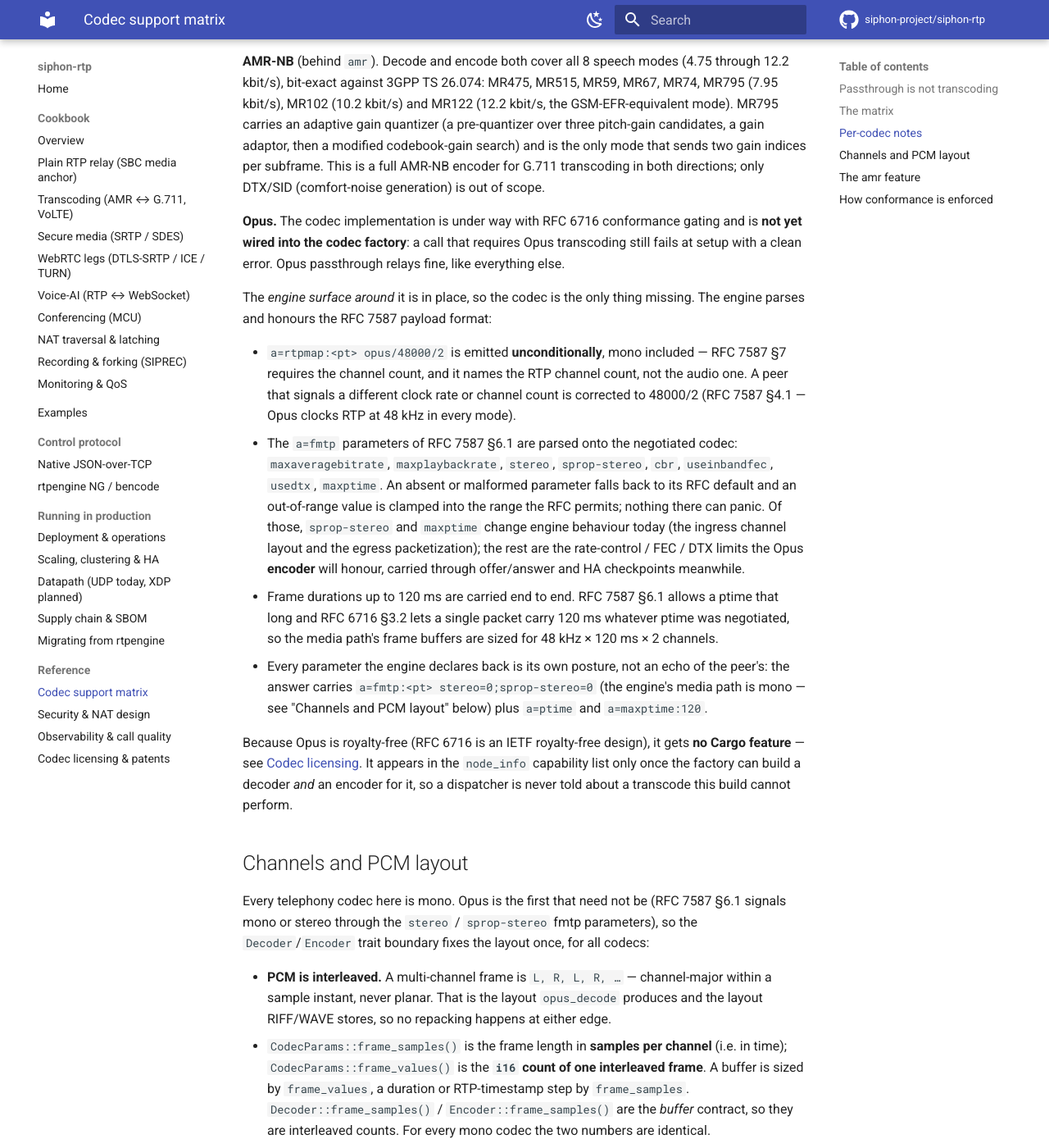
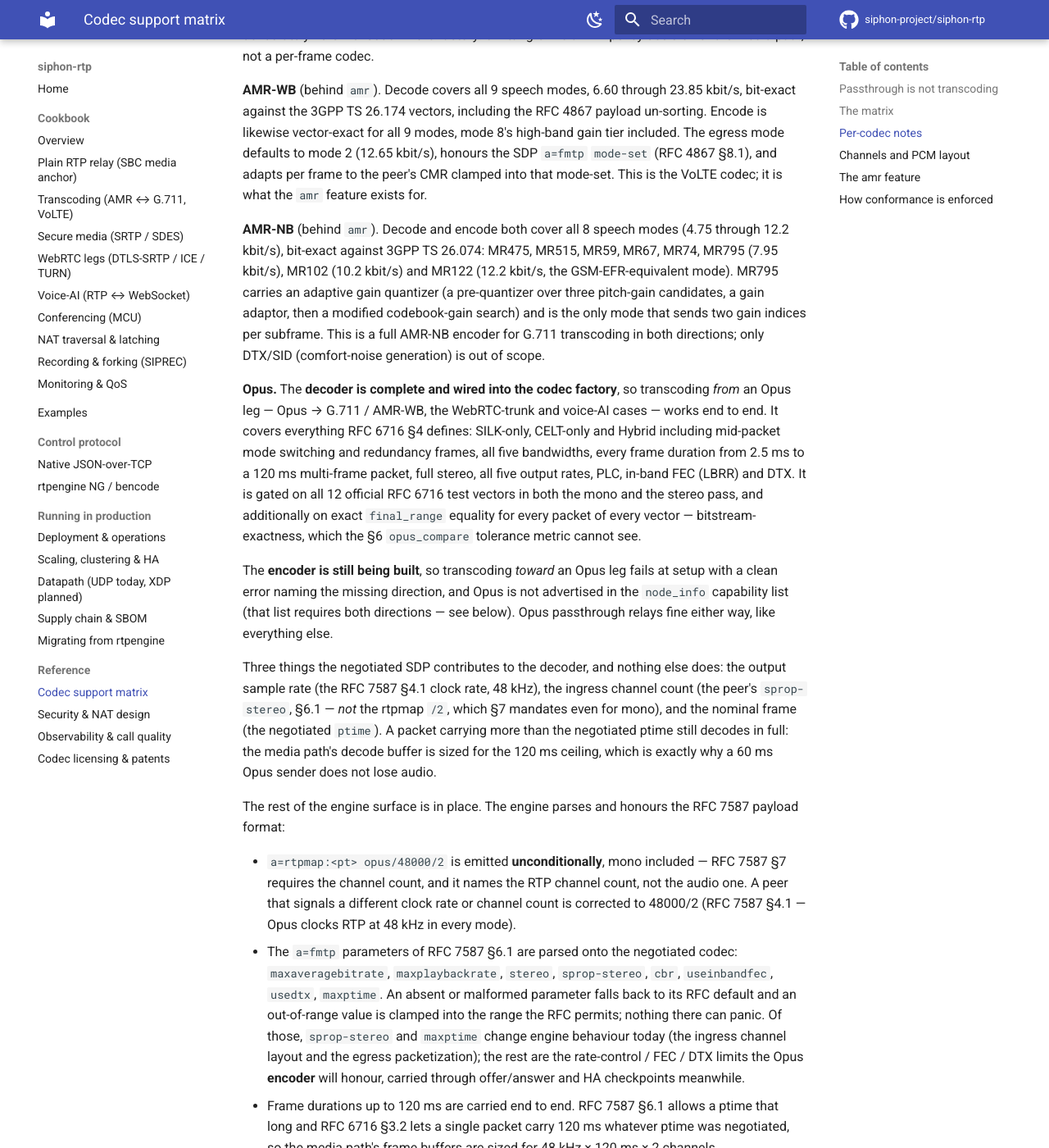
Before and after one commit to siphon-project/siphon-rtp, an MkDocs documentation site: the page built from docs/codecs.md, in a window 1280 px wide and 1400 px high, scrolled down 2385 px. Shown: the whole window at 82% size. Built offline with MkDocs 1.6.1 and Material for MkDocs 9.7.7, drawn with Linux system fonts in a browser that asks for light colours; comment, search, counter and statistics services are not loaded; some of the changed text lies outside the part shown.

Commit message:
docs: record that opus decode is factory-wired and only the encoder is outstanding — the codec table said "in progress" in both directions and the per-codec note said the codec was not in the factory at all, which is now the opposite of what a call does; state what the decoder covers, what it is gated on, that transcoding toward opus still declines with a message naming the missing direction, and that node_info therefore still omits opus because it requires both directions

```diff
--- a/docs/codecs.md
+++ b/docs/codecs.md
@@ -28,7 +28,7 @@ codec is free, running it is not. See [Codec licensing](codec-licensing.md).
 | Comfort noise | `CN` (13) | generate only | no | RFC 3389 (a generator, not a codec) | none |
 | AMR-WB | `AMR-WB` (dynamic) | all 9 modes | all 9 modes | 3GPP TS 26.174 vectors, per mode | `amr` |
 | AMR-NB | `AMR` (dynamic) | all 8 modes | all 8 modes | 3GPP TS 26.074 vectors | `amr` |
-| Opus | `opus` (dynamic, `opus/48000/2`) | in progress | in progress | RFC 6716 test vectors (targeted) | none (royalty-free) |
+| Opus | `opus` (dynamic, `opus/48000/2`) | yes — SILK, CELT and Hybrid, mono and stereo, all bandwidths and frame durations, PLC and in-band FEC | in progress | all 12 official RFC 6716 vectors (mono + stereo), plus exact per-packet `final_range` | none (royalty-free) |
 | EVS | | no | no | | absent |
 
 The engine resolves a codec from the `a=rtpmap` encoding name (case-insensitive, RFC
@@ -74,12 +74,30 @@ a gain adaptor, then a modified codebook-gain search) and is the only mode that
 gain indices per subframe. This is a full AMR-NB encoder for G.711 transcoding in both
 directions; only DTX/SID (comfort-noise generation) is out of scope.
 
-**Opus.** The codec implementation is under way with RFC 6716 conformance gating and is
-**not yet wired into the codec factory**: a call that requires Opus transcoding still
-fails at setup with a clean error. Opus passthrough relays fine, like everything else.
+**Opus.** The **decoder is complete and wired into the codec factory**, so transcoding
+*from* an Opus leg — Opus → G.711 / AMR-WB, the WebRTC-trunk and voice-AI cases — works
+end to end. It covers everything RFC 6716 §4 defines: SILK-only, CELT-only and Hybrid
+including mid-packet mode switching and redundancy frames, all five bandwidths, every
+frame duration from 2.5 ms to a 120 ms multi-frame packet, full stereo, all five output
+rates, PLC, in-band FEC (LBRR) and DTX. It is gated on all 12 official RFC 6716 test
+vectors in both the mono and the stereo pass, and additionally on exact `final_range`
+equality for every packet of every vector — bitstream-exactness, which the §6
+`opus_compare` tolerance metric cannot see.
 
-The *engine surface around* it is in place, so the codec is the only thing missing. The
-engine parses and honours the RFC 7587 payload format:
+The **encoder is still being built**, so transcoding *toward* an Opus leg fails at setup
+with a clean error naming the missing direction, and Opus is not advertised in the
+`node_info` capability list (that list requires both directions — see below). Opus
+passthrough relays fine either way, like everything else.
+
+Three things the negotiated SDP contributes to the decoder, and nothing else does: the
+output sample rate (the RFC 7587 §4.1 clock rate, 48 kHz), the ingress channel count (the
+peer's `sprop-stereo`, §6.1 — *not* the rtpmap `/2`, which §7 mandates even for mono), and
+the nominal frame (the negotiated `ptime`). A packet carrying more than the negotiated
+ptime still decodes in full: the media path's decode buffer is sized for the 120 ms
+ceiling, which is exactly why a 60 ms Opus sender does not lose audio.
+
+The rest of the engine surface is in place. The engine parses and honours the RFC 7587
+payload format:
 
 - `a=rtpmap:<pt> opus/48000/2` is emitted **unconditionally**, mono included — RFC 7587 §7
   requires the channel count, and it names the RTP channel count, not the audio one. A
```
Also changed, not shown: docs/codec-licensing.md (+2 -2 lines).
